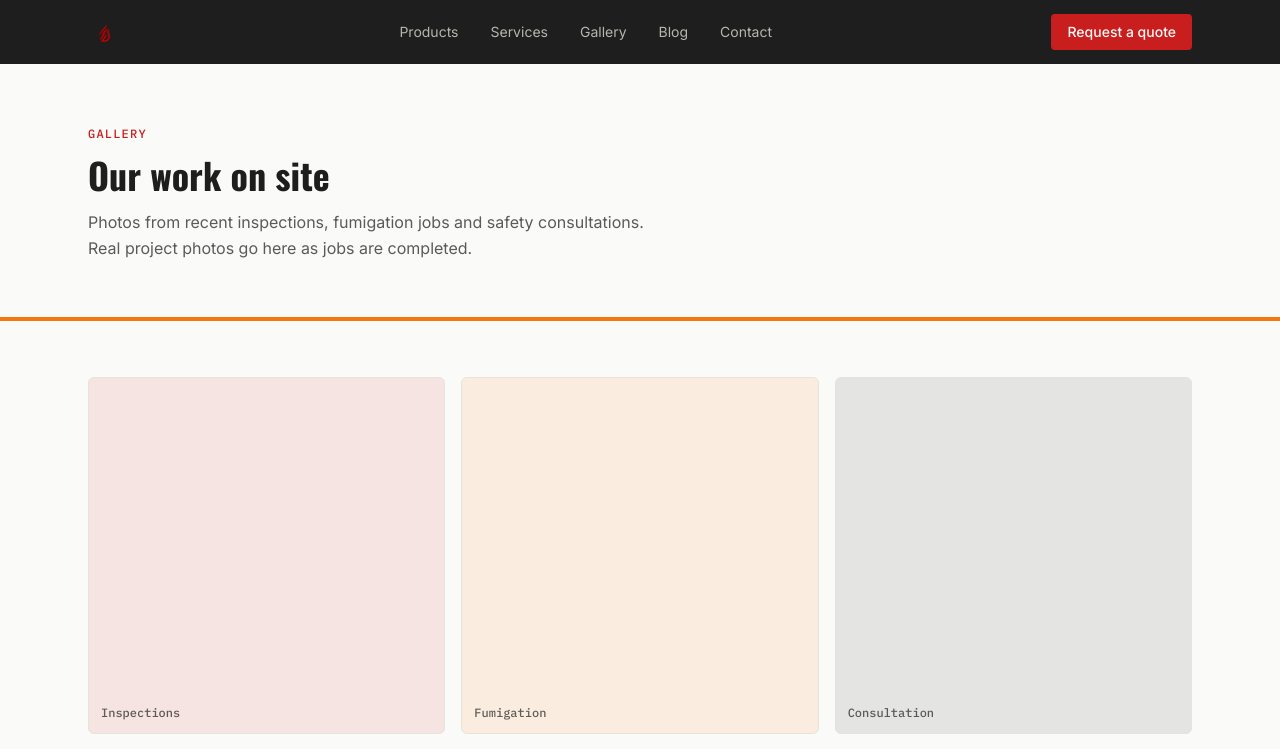
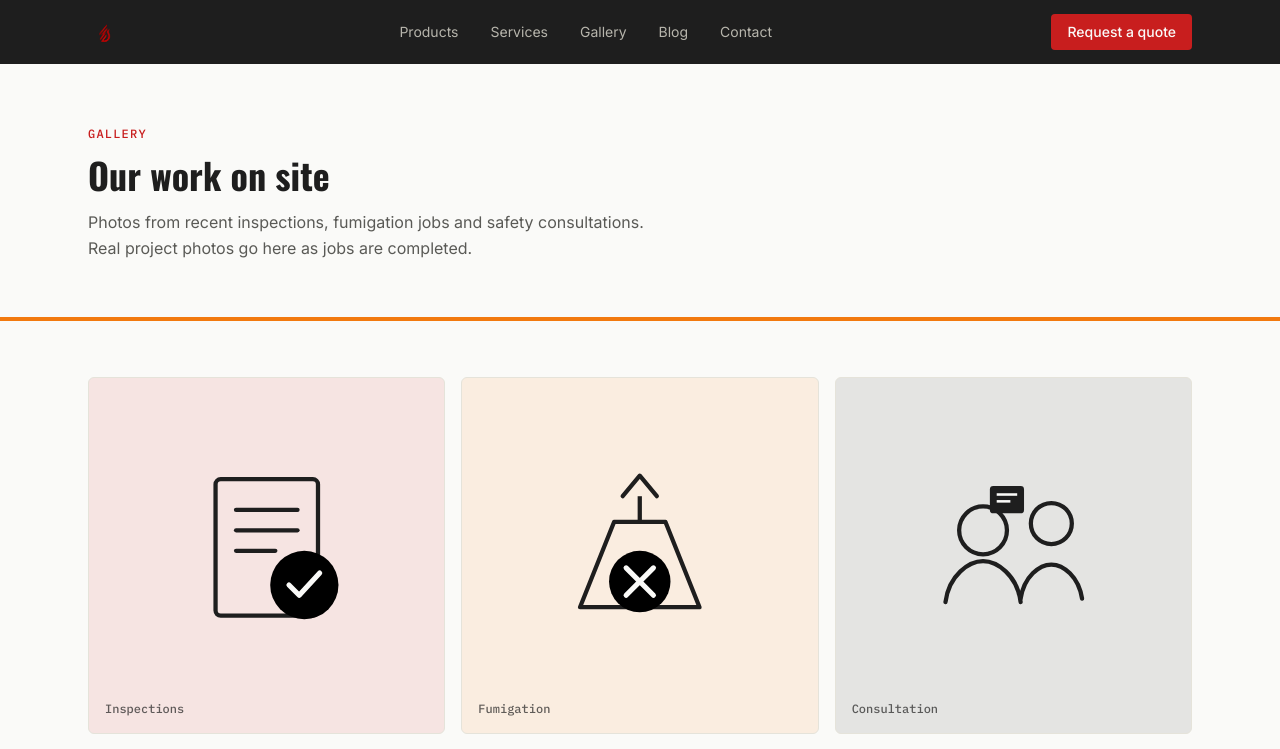
Before and after one commit to domelsafety/domel-safety-web, a Next.js app: page /gallery in a window 1280 px wide. Shown: the top 749 px of the page. Built offline with nearby package versions, Linux system fonts and the light colour scheme.

Commit message:
Replace gallery placeholders with SVG illustrations

```diff
--- a/app/gallery/page.tsx
+++ b/app/gallery/page.tsx
@@ -11,7 +11,9 @@ export const metadata: Metadata = {
     "A look at Domel Safety's inspection, fumigation and consultation work across Tanzania.",
 };
 
-const TILES = [
+type Category = "Inspections" | "Fumigation" | "Consultation";
+
+const TILES: { category: Category; tint: string }[] = [
   { category: "Inspections", tint: "bg-brand-red/10" },
   { category: "Fumigation", tint: "bg-brand-orange/10" },
   { category: "Consultation", tint: "bg-charcoal/10" },
--- a/components/GalleryTile.tsx
+++ b/components/GalleryTile.tsx
@@ -1,13 +1,64 @@
 type GalleryTileProps = {
-  category: string;
+  category: "Inspections" | "Fumigation" | "Consultation";
   tint: string;
 };
 
+function InspectionArt() {
+  return (
+    <svg viewBox="0 0 120 120" className="w-full h-full">
+      <rect x="30" y="20" width="60" height="80" rx="3" fill="none" stroke="currentColor" strokeWidth="2.5" />
+      <line x1="42" y1="38" x2="78" y2="38" stroke="currentColor" strokeWidth="2.5" strokeLinecap="round" />
+      <line x1="42" y1="50" x2="78" y2="50" stroke="currentColor" strokeWidth="2.5" strokeLinecap="round" />
+      <line x1="42" y1="62" x2="65" y2="62" stroke="currentColor" strokeWidth="2.5" strokeLinecap="round" />
+      <circle cx="82" cy="82" r="20" fill="var(--color-brand-red)" />
+      <path d="M73 82l6 6 12-13" stroke="var(--color-offwhite)" strokeWidth="3" fill="none" strokeLinecap="round" strokeLinejoin="round" />
+    </svg>
+  );
+}
+
+function FumigationArt() {
+  return (
+    <svg viewBox="0 0 120 120" className="w-full h-full">
+      <path d="M25 95 L45 45 L75 45 L95 95 Z" fill="none" stroke="currentColor" strokeWidth="2.5" strokeLinejoin="round" />
+      <line x1="60" y1="45" x2="60" y2="30" stroke="currentColor" strokeWidth="2.5" />
+      <path d="M50 30 L60 18 L70 30" fill="none" stroke="currentColor" strokeWidth="2.5" strokeLinecap="round" strokeLinejoin="round" />
+      <circle cx="60" cy="80" r="18" fill="var(--color-brand-orange)" />
+      <path d="M52 72 L68 88 M68 72 L52 88" stroke="var(--color-offwhite)" strokeWidth="3" strokeLinecap="round" />
+    </svg>
+  );
+}
+
+function ConsultationArt() {
+  return (
+    <svg viewBox="0 0 120 120" className="w-full h-full">
+      <circle cx="42" cy="50" r="14" fill="none" stroke="currentColor" strokeWidth="2.5" />
+      <path d="M20 92c2-16 14-24 22-24s20 8 22 24" fill="none" stroke="currentColor" strokeWidth="2.5" strokeLinecap="round" />
+      <circle cx="82" cy="46" r="12" fill="none" stroke="currentColor" strokeWidth="2.5" />
+      <path d="M64 90c2-13 11-20 18-20s16 7 18 20" fill="none" stroke="currentColor" strokeWidth="2.5" strokeLinecap="round" />
+      <rect x="46" y="24" width="20" height="16" rx="2" fill="var(--color-charcoal)" />
+      <line x1="50" y1="29" x2="62" y2="29" stroke="var(--color-offwhite)" strokeWidth="1.5" />
+      <line x1="50" y1="33" x2="58" y2="33" stroke="var(--color-offwhite)" strokeWidth="1.5" />
+    </svg>
+  );
+}
+
+const ART: Record<GalleryTileProps["category"], () => React.ReactElement> = {
+  Inspections: InspectionArt,
+  Fumigation: FumigationArt,
+  Consultation: ConsultationArt,
+};
+
 export default function GalleryTile({ category, tint }: GalleryTileProps) {
+  const Art = ART[category];
   return (
     <div
-      className={`aspect-square rounded-md border border-border flex items-end p-3 ${tint}`}
+      className={`aspect-square rounded-md border border-border flex flex-col justify-between p-4 text-charcoal ${tint}`}
     >
+      <div className="flex-1 flex items-center justify-center">
+        <div className="w-2/3 h-2/3">
+          <Art />
+        </div>
+      </div>
       <span className="font-mono text-xs text-charcoal/70">{category}</span>
     </div>
   );
```
